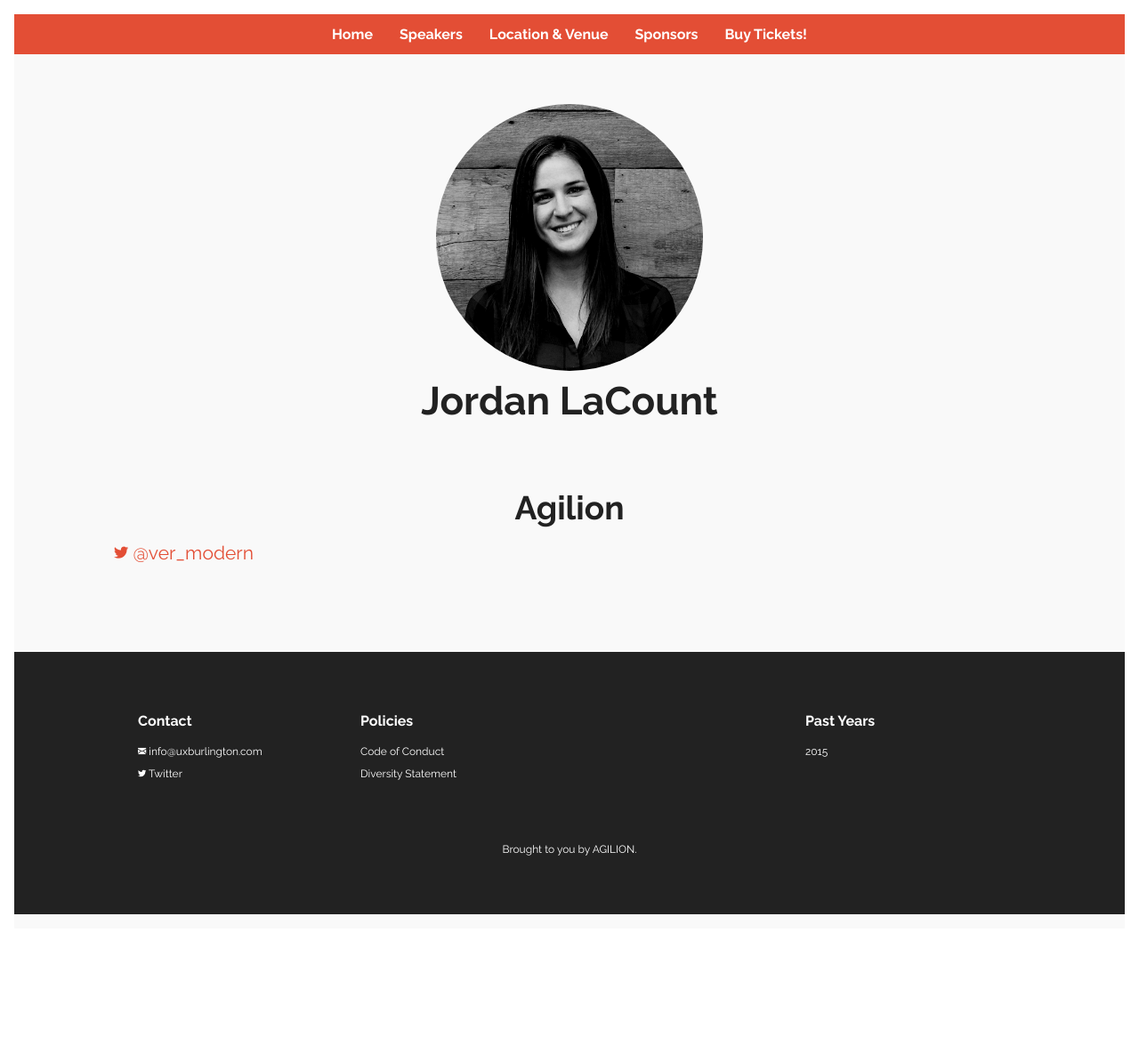
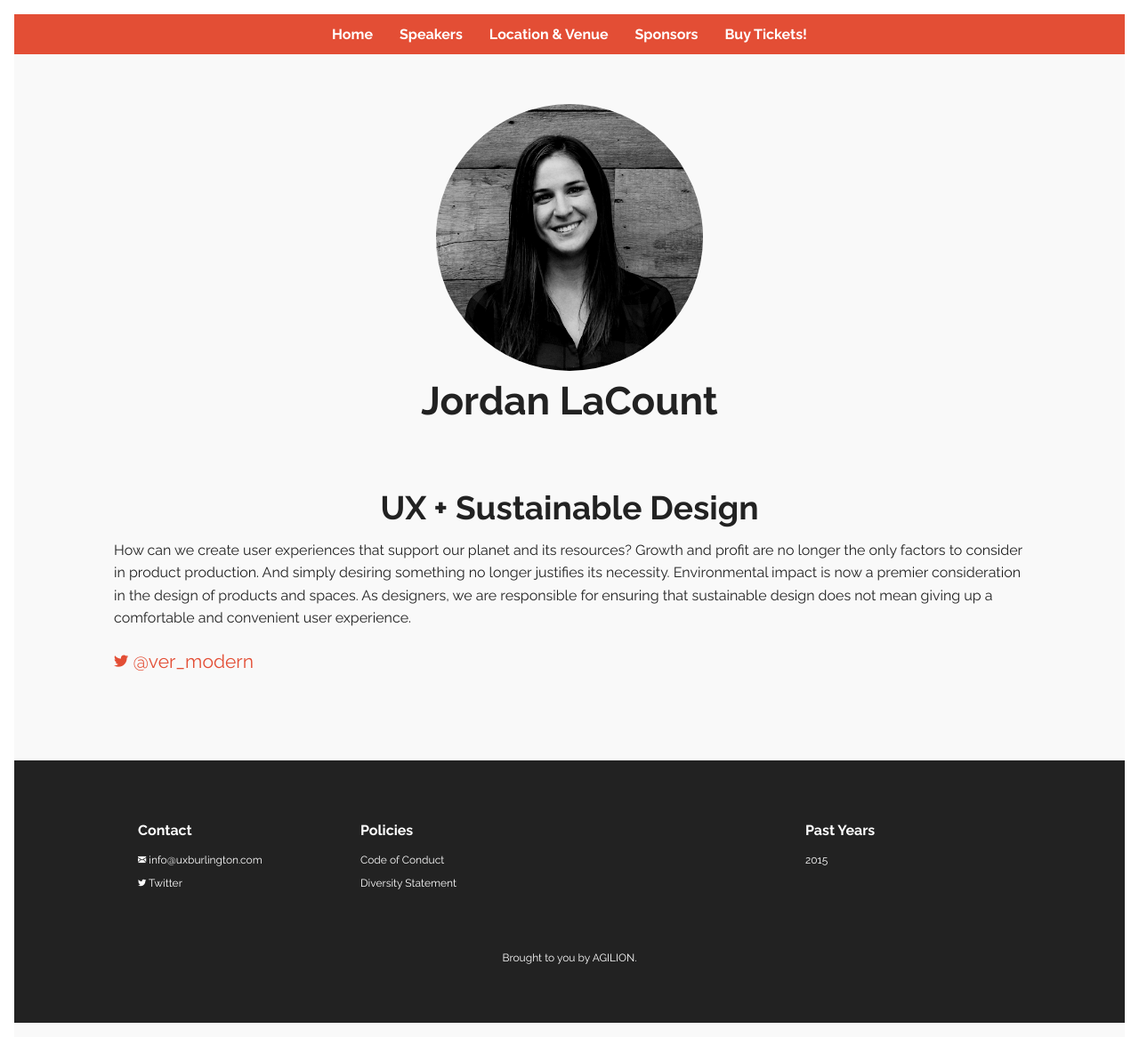
Before and after one commit to AgilionApps/ux-burlington-2017, a Jekyll site: the page built from _posts/speakers/2015-12-28-jordan.md, in a window 1280 px wide. Shown: the whole page at 89% size. Built offline with Jekyll 4.4.1, drawn with Linux system fonts in a browser that asks for light colours; some web fonts are replaced; comment, search, counter and statistics services are not loaded; before the commit the page ends 1044 px from its top, so only the background shows below that.

Commit message:
Adds updated talk descriptions

```diff
--- a/_posts/speakers/2015-12-28-jordan.md
+++ b/_posts/speakers/2015-12-28-jordan.md
@@ -2,9 +2,11 @@
 layout: speaker
 title: Jordan LaCount
 photo: jordan.jpg
-talk: Agilion
+talk: UX + Sustainable Design
 twitter: ver_modern
 category: speaker
 order: 4
 vimeo_id:
 ---
+
+How can we create user experiences that support our planet and its resources? Growth and profit are no longer the only factors to consider in product production. And simply desiring something no longer justifies its necessity. Environmental impact is now a premier consideration in the design of products and spaces. As designers, we are responsible for ensuring that sustainable design does not mean giving up a comfortable and convenient user experience.
```
Also changed, not shown: _posts/speakers/2015-12-28-gail.md (+2 -1 lines), _posts/speakers/2015-12-28-rick.md (+2 -1 lines).
